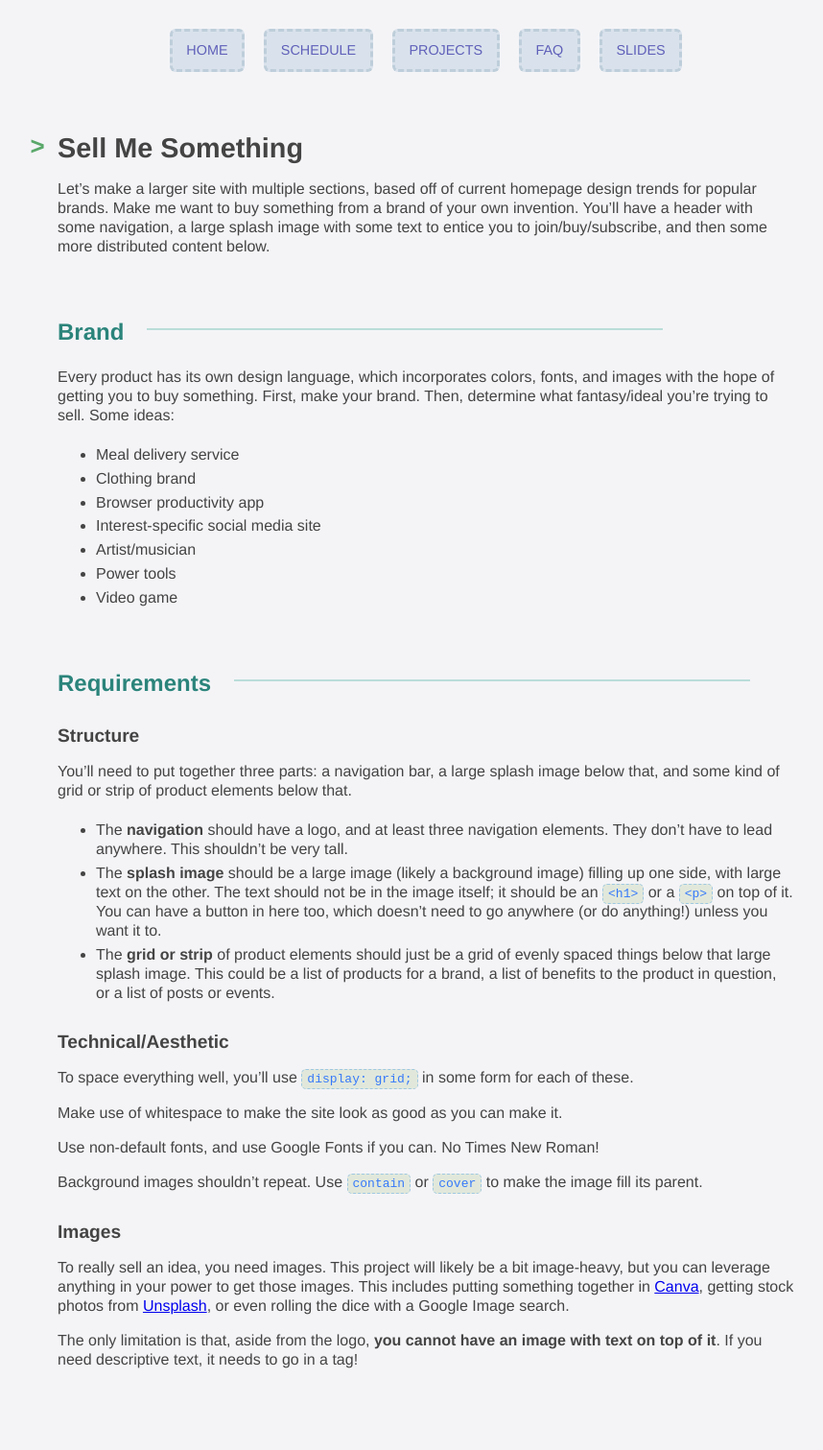
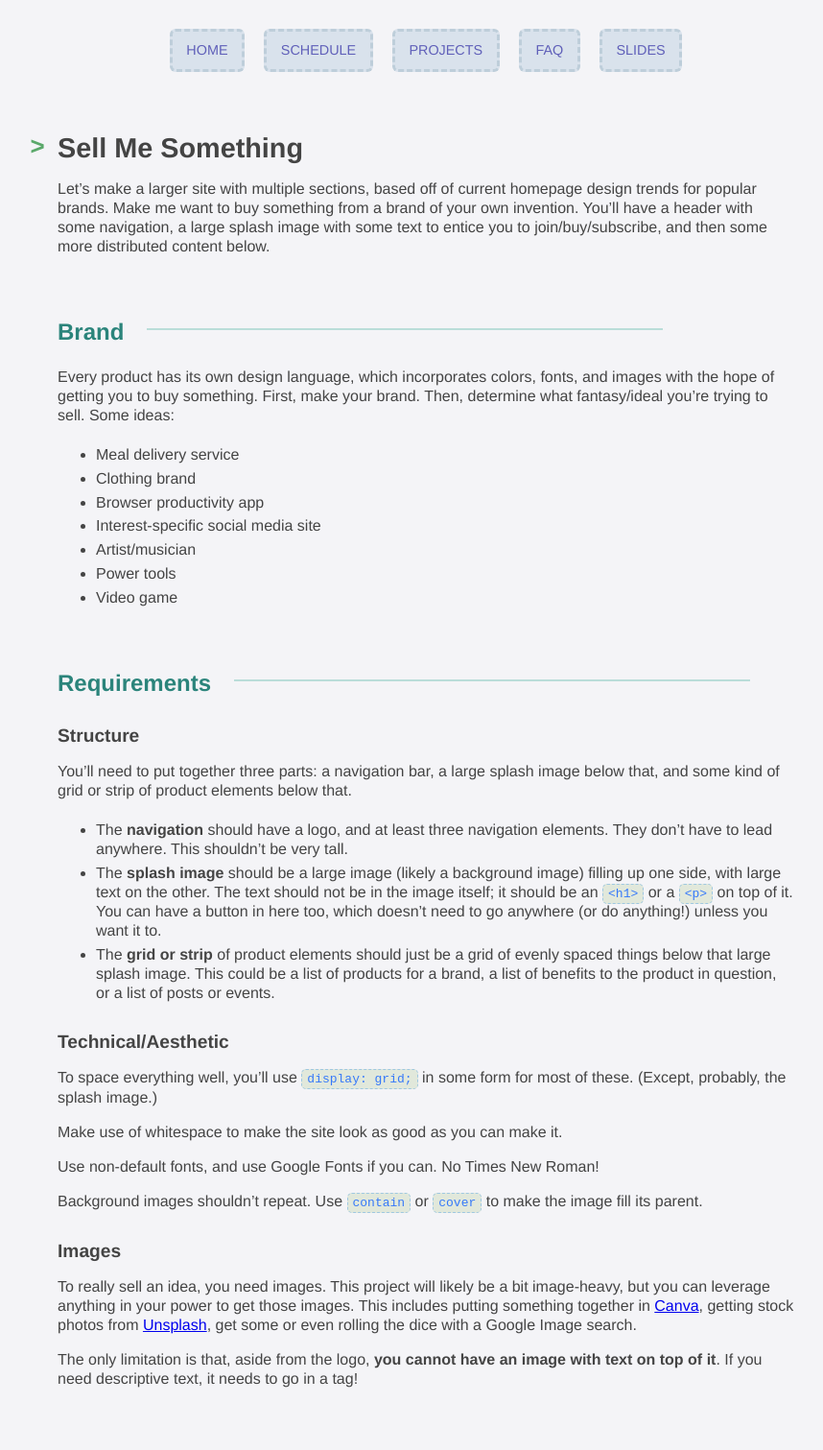
Before and after one commit to thely/artofweb-21, a Jekyll site: the page built from _projects/5-sell-it.md, in a window 1280 px wide. Shown: the whole page at 96% size, without its empty margins (196-1054 px from the left). Built offline with Jekyll 4.4.1, drawn with Linux system fonts in a browser that asks for light colours.

Commit message:
some fixes to proj 5, day3 fixes

```diff
--- a/_projects/5-sell-it.md
+++ b/_projects/5-sell-it.md
@@ -30,7 +30,7 @@ You'll need to put together three parts: a navigation bar, a large splash image
 
 #### Technical/Aesthetic
 
-To space everything well, you'll use `display: grid;` in some form for each of these.
+To space everything well, you'll use `display: grid;` in some form for most of these. (Except, probably, the splash image.)
 
 Make use of whitespace to make the site look as good as you can make it.
 
@@ -40,6 +40,6 @@ Background images shouldn't repeat. Use `contain` or `cover` to make the image f
 
 #### Images
 
-To really sell an idea, you need images. This project will likely be a bit image-heavy, but you can leverage anything in your power to get those images. This includes putting something together in [Canva](https://www.canva.com/), getting stock photos from [Unsplash](https://unsplash.com/), or even rolling the dice with a Google Image search.
+To really sell an idea, you need images. This project will likely be a bit image-heavy, but you can leverage anything in your power to get those images. This includes putting something together in [Canva](https://www.canva.com/), getting stock photos from [Unsplash](https://unsplash.com/), get some or even rolling the dice with a Google Image search.
 
 The only limitation is that, aside from the logo, **you cannot have an image with text on top of it**. If you need descriptive text, it needs to go in a tag!
--- a/examples/day3/index.html
+++ b/examples/day3/index.html
@@ -1,6 +1,8 @@
+<!DOCTYPE html>
 <!-- This page is the first half of showing styles in separate files. about.html is the other one. -->
 <html>
     <head>
+      <title>Day 3: More CSS</title>
         <link rel="stylesheet" href="style.css">
     </head>
     <body>
```
